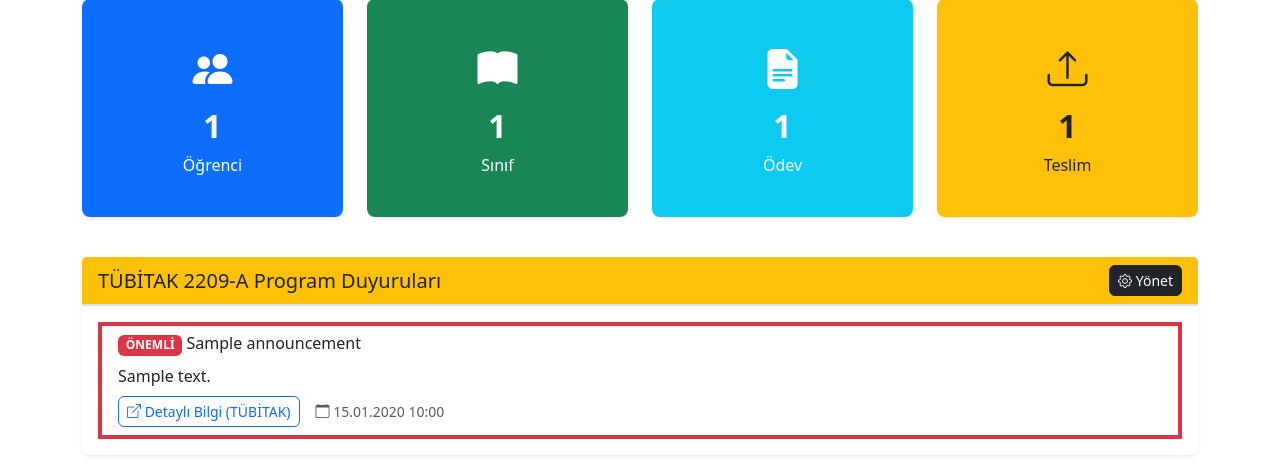
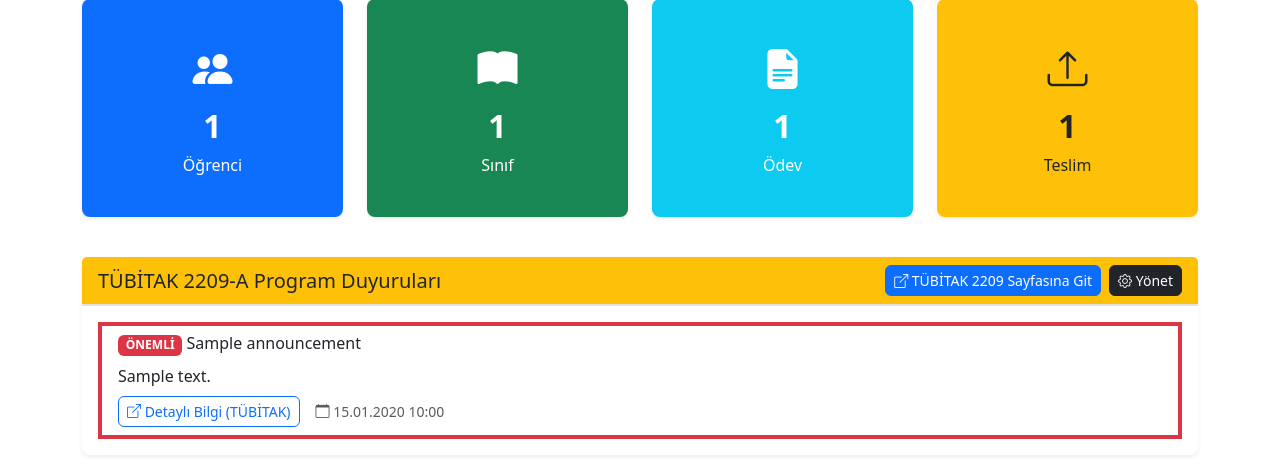
Before and after one commit to bozemre19-blip/tubitak2209, a Flask app: page /dashboard in a window 1280 px wide. Shown: the part 175-650 px from the top of the page. Run offline with Flask 3, Linux system fonts and the light colour scheme; a user stored in the database is signed in; tables that the repository leaves empty hold one stand-in row (values such as "Sample post"); some libraries are stand-ins or nearby versions.

Commit message:
TÃœBÄ°TAK 2209-A sayfasina giden buton eklendi - admin ve student dashboard'larda

```diff
--- a/2209 Takip/templates/admin/dashboard.html
+++ b/2209 Takip/templates/admin/dashboard.html
@@ -71,9 +71,16 @@
                 <h5 class="mb-0">
                     <i class="bi bi-bullhorn-fill"></i> TÜBİTAK 2209-A Program Duyuruları
                 </h5>
-                <a href="{{ url_for('admin_program_announcements') }}" class="btn btn-sm btn-dark">
-                    <i class="bi bi-gear"></i> Yönet
-                </a>
+                <div class="d-flex gap-2">
+                    <a href="https://tubitak.gov.tr/tr/burslar/lisans-onlisans/destek-programlari/2209-universite-ogrencileri-arastirma-projeleri-destekleme-programi"
+                       target="_blank"
+                       class="btn btn-sm btn-primary">
+                        <i class="bi bi-box-arrow-up-right"></i> TÜBİTAK 2209 Sayfasına Git
+                    </a>
+                    <a href="{{ url_for('admin_program_announcements') }}" class="btn btn-sm btn-dark">
+                        <i class="bi bi-gear"></i> Yönet
+                    </a>
+                </div>
             </div>
             <div class="card-body">
                 <div class="list-group list-group-flush">
```
Also changed, not shown: 2209 Takip/templates/student/dashboard.html (+6 -1 lines).
